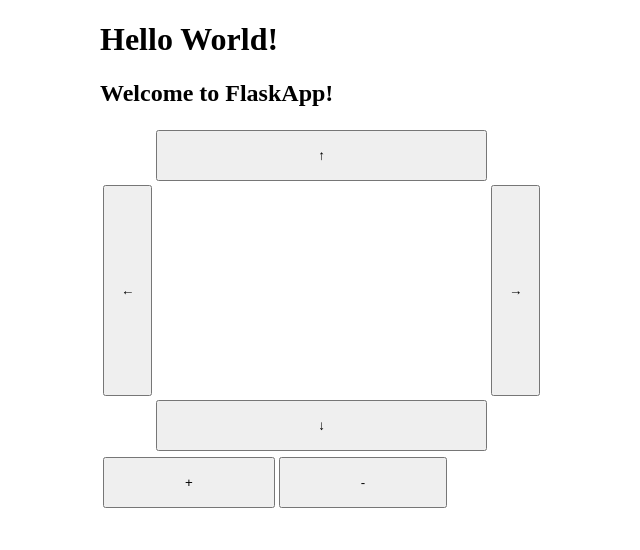
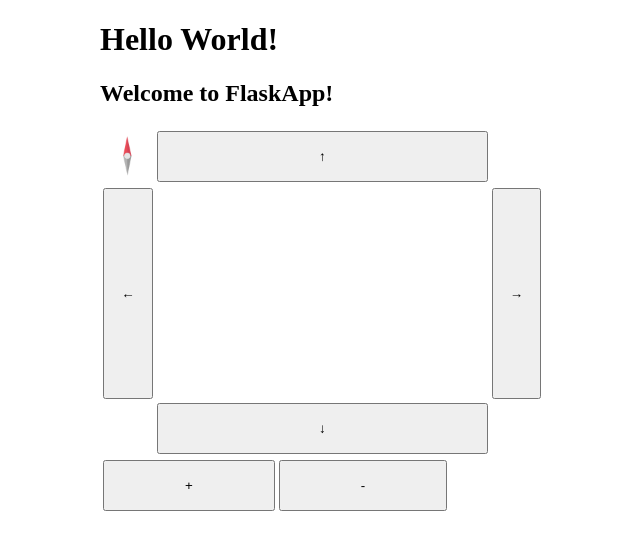
Before and after one commit to congminh1254/360-webview-nojs, a Flask app: template templates/index.html in a window 1280 px wide. Shown: the top 550 px of the page, without its empty margins (28-668 px from the left). Run offline with Flask 3, Linux system fonts and the light colour scheme; the template is opened without the code that fills it, so the values that code supplies are empty; parts of the project's set-up code (start-up, migrations or seed data) failed here and were passed over.

Commit message:
Fix conflict

```diff
--- a/templates/index.html
+++ b/templates/index.html
@@ -5,7 +5,11 @@
     <h2>Welcome to FlaskApp!</h2>
     <table>
         <tr>
-            <td></td>
+            <td>
+                <a href="/?img={{img}}&zoom={{zoom}}&x=180&y={{y}}">
+                <img class="compass" src="/static/compass.png" style="transform: rotate({{(x+180)%360}}deg)"></img>
+                </a>
+            </td>
             <td><a href="/?img={{img}}&zoom={{zoom}}&x={{x}}&y={{y+step}}"><button class="btn-hor">↑</button></a></td>
             <td></td>
         </tr>
--- a/wwwroot/styles.css
+++ b/wwwroot/styles.css
@@ -56,3 +56,8 @@ body {
 .btn-zoom {
     padding: 1rem 5rem;
 }
+
+.compass {
+    width: 50px;
+    height: 50px;
+}
```
Also changed, not shown: wwwroot/compass.png (added).
